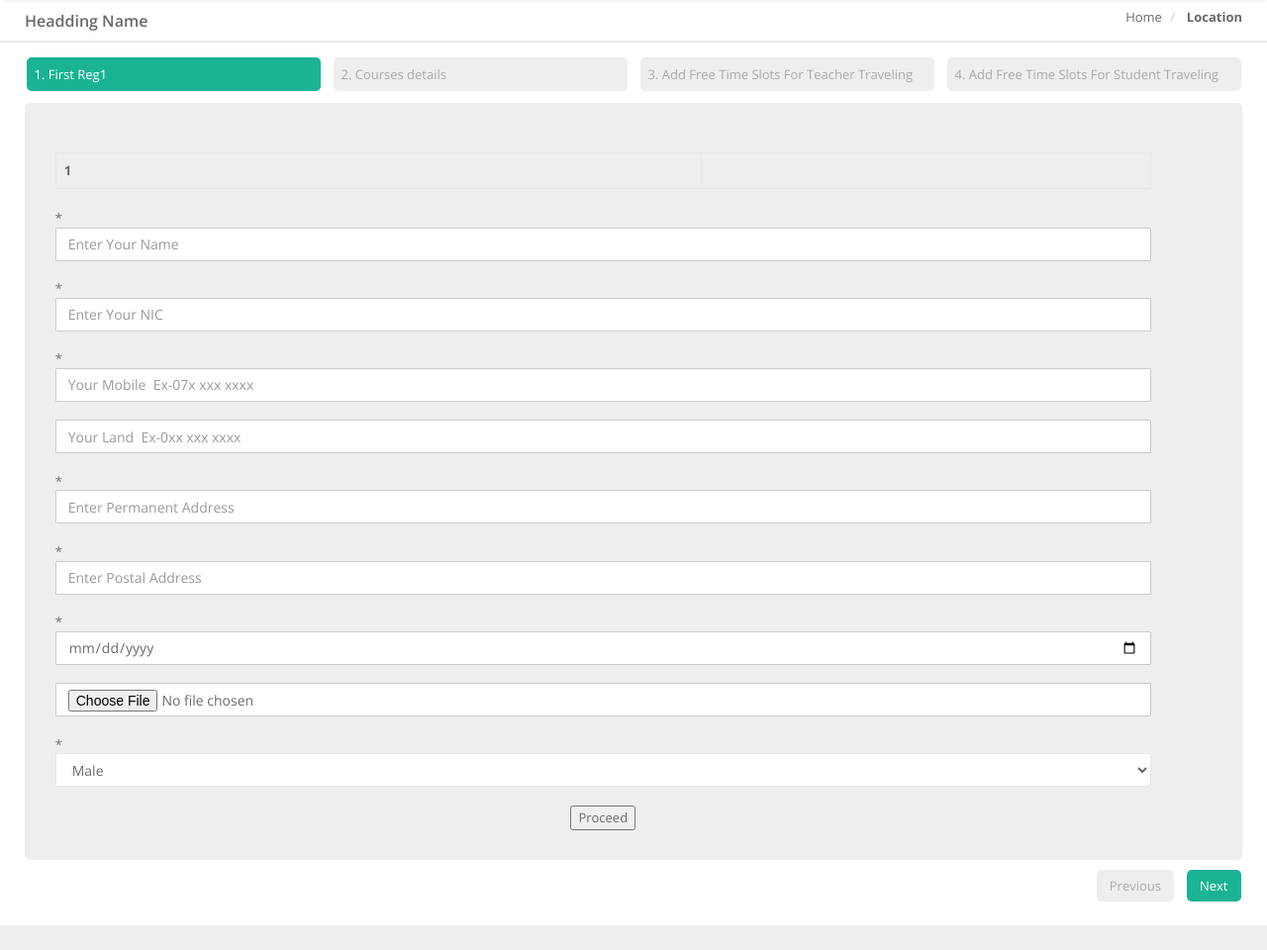
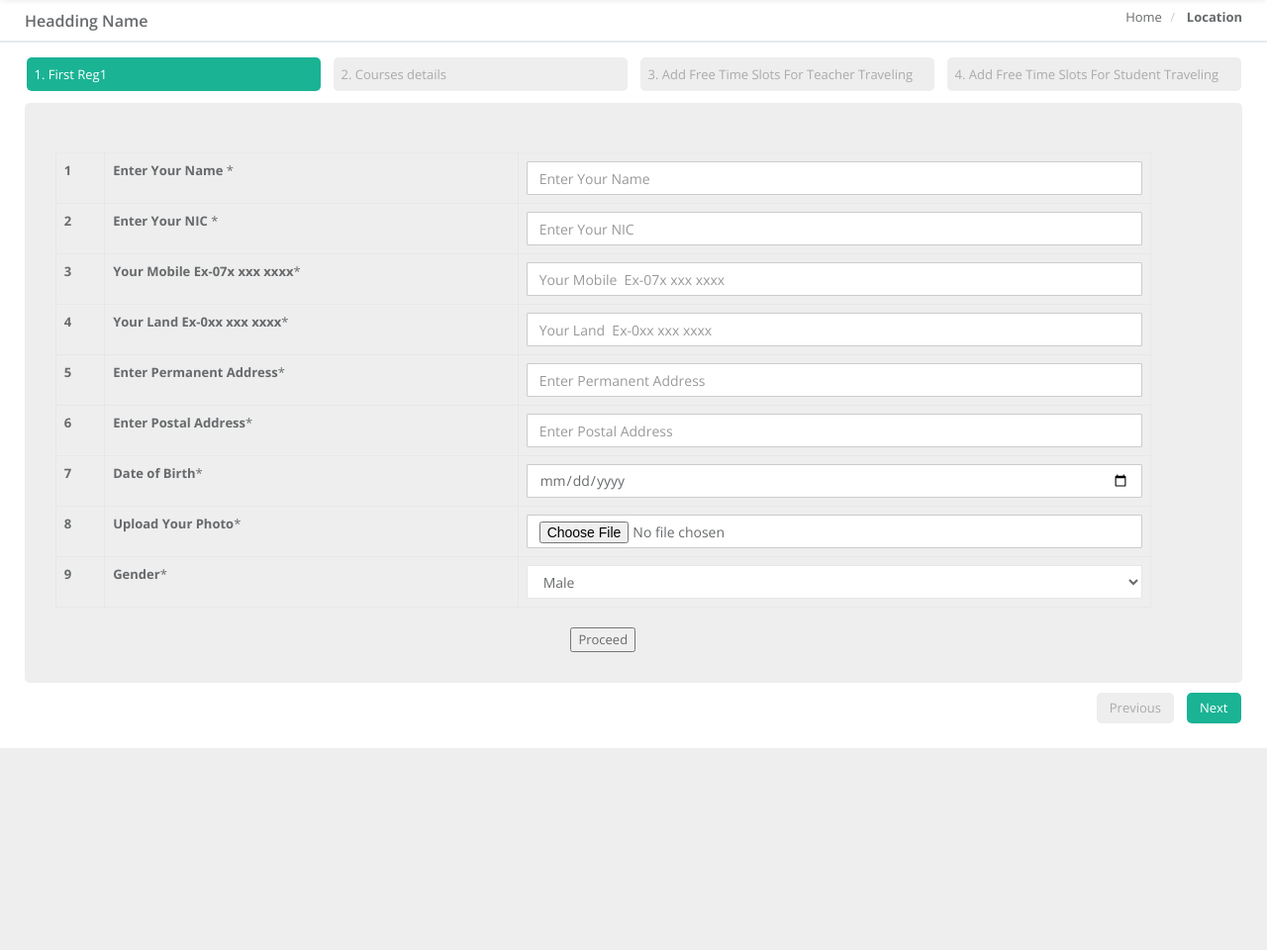
Before and after one commit to THarsh/LMS-N.github.io, a CodeIgniter app: page /database/index.php/welcome/teacher_registration in a window 1280 px wide. Shown: the part 86-1046 px from the top of the page at 99% size. After the commit the page ends 842 px from the top, so only its background shows below. Run offline with CodeIgniter, Linux system fonts and the light colour scheme; data that the repository does not hold is empty; some libraries are stand-ins or nearby versions.

Commit message:
registration update

```diff
--- a/application/views/login.php
+++ b/application/views/login.php
@@ -16,10 +16,6 @@
 
                         <div class="form-group"><label>Password</label> <input placeholder="Password" class="form-control" type="password"></div>
                     </div>
-
-
-
-
                     <div class="form-group">
                         <div class="col-md-12">
                             <div>
--- a/application/views/teacher_registration.php
+++ b/application/views/teacher_registration.php
@@ -18,56 +18,153 @@
                                         <tbody>
                                         <tr>
                                             <th scope="row">1</th>
-                                            <td></td>
+                                            <td><label>Enter Your Name</label> <span class="erros">* </span></td>
+                                            <td> <input type="text" name="username" class="form-control"
+                                                        placeholder="Enter Your Name"> <?php echo form_error('name'); ?>
+                                            </td>
+                                        </tr>
+
+                                        <tr>
+                                            <th scope="row">2</th>
+                                            <td><label>Enter Your NIC </label>  <span class="erros">* </span></td>
+                                            <td>
+                                                <input type="text" name="nic" class="form-control"
+                                                       placeholder="Enter Your NIC"> <?php echo form_error('nic'); ?>
+                                            </td>
+                                        </tr>
+
+                                        <tr>
+                                            <th scope="row">3</th>
+                                            <td><label>Your Mobile  Ex-07x xxx xxxx </label><span class="erros">* </span></td>
+                                            <td>
+                                                <input type="text" name="mob1" class="form-control"
+                                                       placeholder="Your Mobile  Ex-07x xxx xxxx"> <?php echo form_error('mob1'); ?>
+                                            </td>
+                                        </tr>
+
+                                        <tr>
+                                            <th scope="row">4</th>
+                                            <td><label>Your Land  Ex-0xx xxx xxxx  </label><span class="erros">* </span></td>
+                                            <td>
+                                                <input type="text" name="mob2" class="form-control"
+                                                       placeholder="Your Land  Ex-0xx xxx xxxx"> <?php echo form_error('mob2'); ?>
+                                            </td>
+
+                                            </td>
+                                        </tr>
+
+                                        <tr>
+                                            <th scope="row">5</th>
+                                            <td><label>Enter Permanent Address</label><span class="erros">* </span></td>
+                                            <td>
+                                                <input type="text" name="permadd" class="form-control"
+                                                         placeholder="Enter Permanent Address"> <?php echo form_error('permadd'); ?>
+
+                                            </td>
+
+                                            </td>
+                                        </tr>
+
+                                        <tr>
+                                            <th scope="row">6</th>
+                                            <td><label>Enter Postal Address</label><span class="erros">* </span></td>
+                                            <td>
+                                                <input type="text" name="postadd" class="form-control"
+                                                       placeholder="Enter Postal Address"> <?php echo form_error('postadd'); ?>
+
+                                            </td>
+
+                                            </td>
+                                        </tr>
+
+                                        <tr>
+                                            <th scope="row">7</th>
+                                            <td><label>Date of Birth</label><span class="erros">* </span></td>
+                                            <td>
+                                                <input type="date" name="dob" data-language="en"
+                                                       class="datepicker-here form-control">
+                                                <!-- <input type="date" name="dob" class="form-control" placeholder="Enter You Date of birth">  -->
+                                                <?php echo form_error('dob'); ?>
+                                            </td>
+
+                                            </td>
+                                        </tr>
+                                        <tr>
+                                            <th scope="row">8</th>
+                                            <td><label>Upload Your Photo</label><span class="erros">* </span></td>
+                                            <td>
+                                                <input type="file" name="photo" class="form-control"
+                                                       placeholder="Upload Your photo"
+                                                       accept="image/*"><?php echo form_error('photo'); ?>
+                                            </td>
+
+                                            </td>
+                                        </tr>
+
+                                        <tr>
+                                            <th scope="row">9</th>
+                                            <td><label>Gender</label><span class="erros">* </span></td>
+                                            <td>
+                                                <select name="gender" class="form-control"
+                                                        placeholder="Select You gender">
+                                                    <option value="M">Male</option>
+                                                    <option value="F">Female</option>
+                                                </select>
+                                            </td>
+
+                                            </td>
                                         </tr>
                                         </tbody>
                                     </table>
+                                    <center>
+                                        <button class="btn-n btn-s" type="submit">Proceed</button>
+                                    </center>
                                 </div>
 
 
-                                            <div class="col-md-12">
+                                            <!--<div class="col-md-12">
 
                                                 <div id="errors-div" class="erros"></div>
 
                                                 <span class="erros">* </span>
                                                 <input type="text" name="username" class="form-control"
-                                                       placeholder="Enter Your Name"> <?php echo form_error('name'); ?>
+                                                       placeholder="Enter Your Name"> <?php /*echo form_error('name'); */?>
                                                 <br>
 
                                                 <span class="erros">* </span>
                                                 <input type="text" name="nic" class="form-control"
-                                                       placeholder="Enter Your NIC"> <?php echo form_error('nic'); ?>
+                                                       placeholder="Enter Your NIC"> <?php /*echo form_error('nic'); */?>
                                                 <br>
 
                                                 <span class="erros">* </span>
                                                 <input type="text" name="mob1" class="form-control"
-                                                       placeholder="Your Mobile  Ex-07x xxx xxxx"> <?php echo form_error('mob1'); ?>
+                                                       placeholder="Your Mobile  Ex-07x xxx xxxx"> <?php /*echo form_error('mob1'); */?>
                                                 <br>
 
                                                 <input type="text" name="mob2" class="form-control"
-                                                       placeholder="Your Land  Ex-0xx xxx xxxx"> <?php echo form_error('mob2'); ?>
+                                                       placeholder="Your Land  Ex-0xx xxx xxxx"> <?php /*echo form_error('mob2'); */?>
                                                 <br>
 
                                                 <span class="erros">* </span>
                                                 <input type="text" name="permadd" class="form-control"
-                                                       placeholder="Enter Permanent Address"> <?php echo form_error('permadd'); ?>
+                                                       placeholder="Enter Permanent Address"> <?php /*echo form_error('permadd'); */?>
                                                 <br>
 
                                                 <span class="erros">* </span>
                                                 <input type="text" name="postadd" class="form-control"
-                                                       placeholder="Enter Postal Address"> <?php echo form_error('postadd'); ?>
+                                                       placeholder="Enter Postal Address"> <?php /*echo form_error('postadd'); */?>
                                                 <br>
 
                                                 <span class="erros">* </span>
                                                 <input type="date" name="dob" data-language="en"
                                                        class="datepicker-here form-control">
-                                                <!-- <input type="date" name="dob" class="form-control" placeholder="Enter You Date of birth">  -->
-                                                <?php echo form_error('dob'); ?>
+
+                                                <?php /*echo form_error('dob'); */?>
                                                 <br>
 
                                                 <input type="file" name="photo" class="form-control"
                                                        placeholder="Upload Your photo"
-                                                       accept="image/*"><?php echo form_error('photo'); ?>
+                                                       accept="image/*"><?php /*echo form_error('photo'); */?>
                                                 <br>
 
                                                 <span class="erros">* </span>
@@ -77,12 +174,12 @@
                                                     <option value="F">Female</option>
                                                 </select>
                                                 <br>
-                                                <!-- <input type="submit" class="btn btn-success" value="Submit">-->
+
 
                                                 <center>
                                                     <button class="btn-n btn-s" type="submit">Proceed</button>
                                                 </center>
-                                            </div>
+                                            </div>-->
                                             </form>
                                         </div>
 
```
